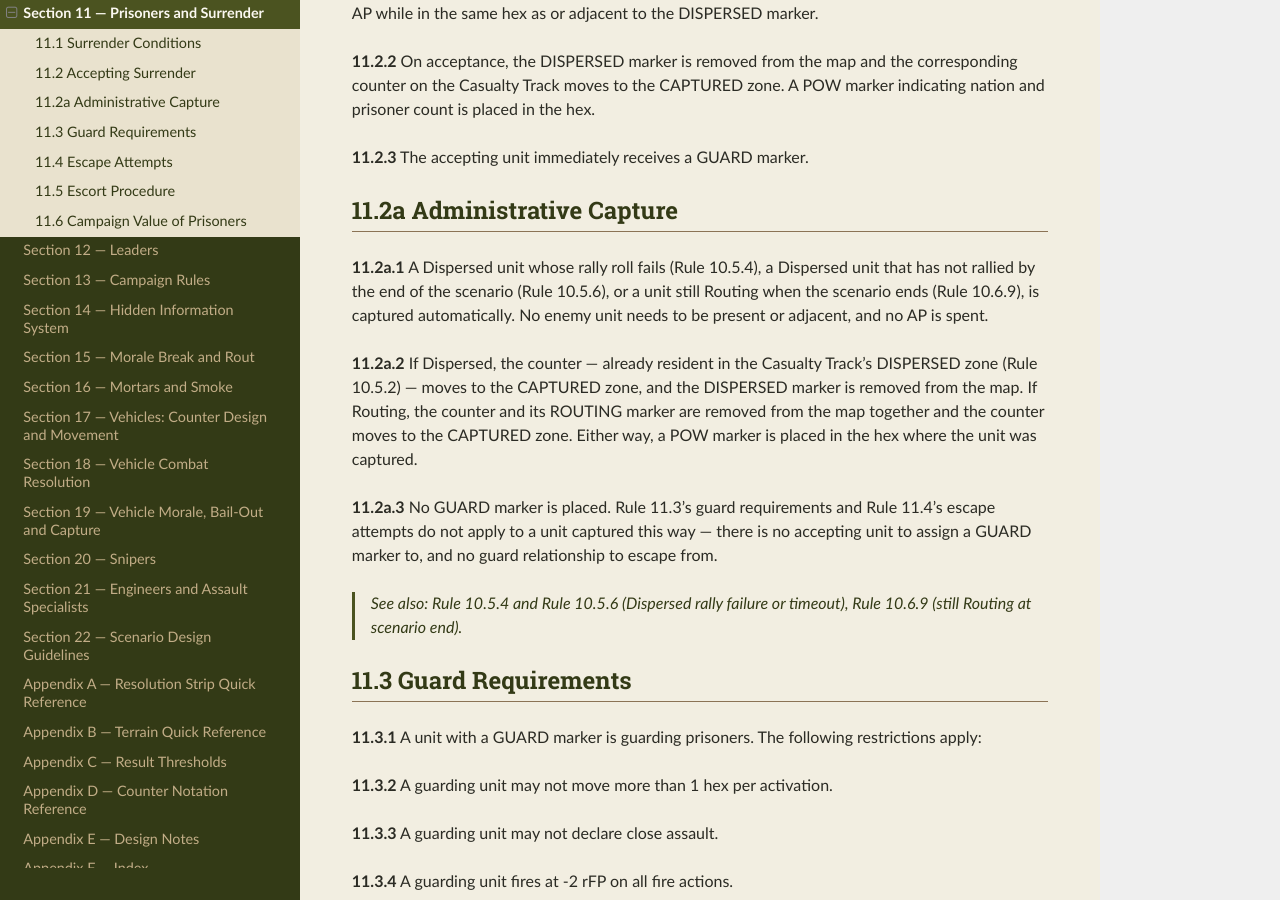
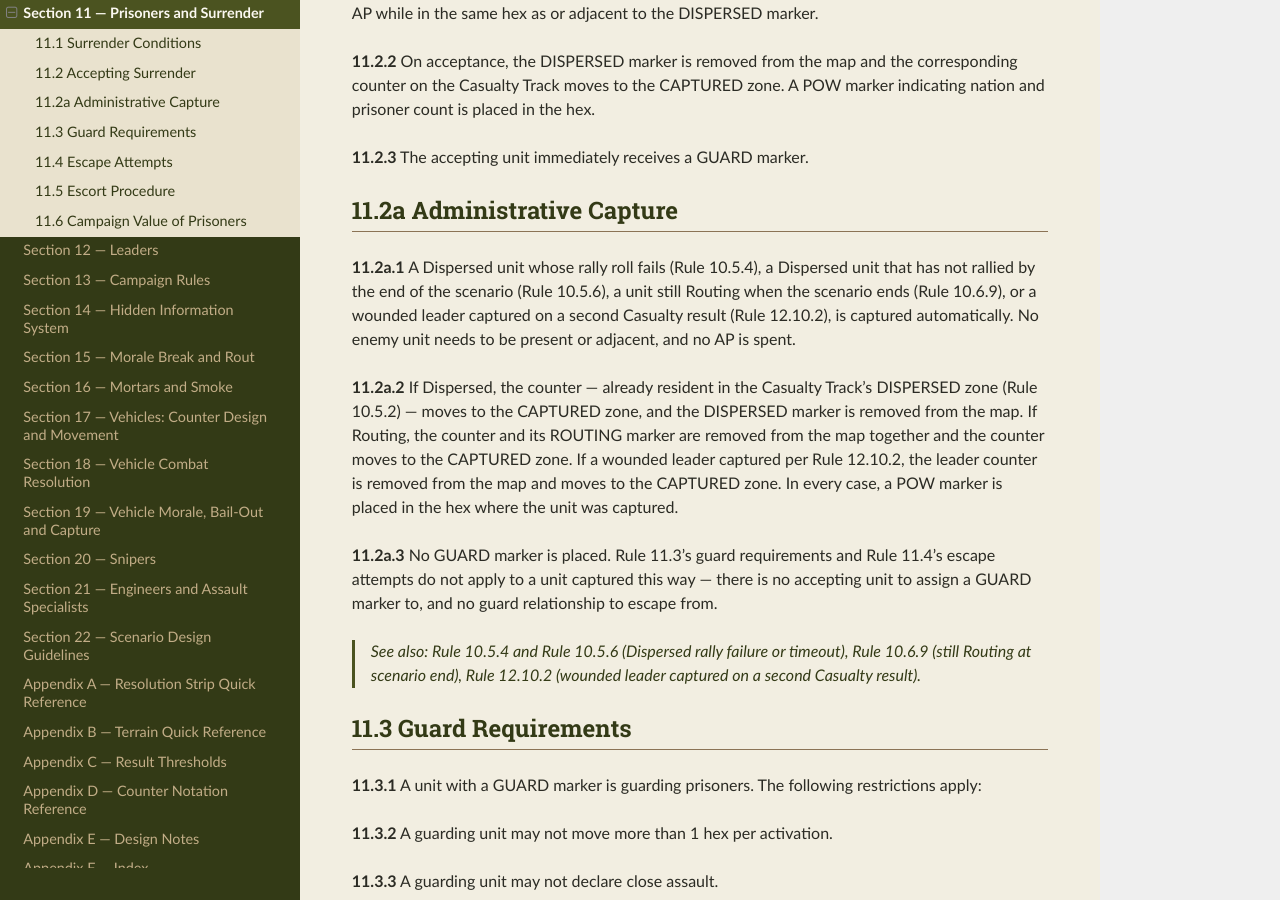
Before and after one commit to spugnoid/wdr-wargame, a Sphinx documentation site: the page built from docs/source/section_11__prisoners_and_surrender.rst, in a window 1280 px wide and 900 px high, scrolled down 456 px. Built offline with Sphinx 7.4.7 and the Read the Docs theme 3.1.0, drawn with Linux system fonts in a browser that asks for light colours.

Commit message:
fix: resolve two gaps found in whole-branch review of Administrative Capture
Rule 12.10.2's "captured or evacuated" wounded-leader outcome routed to
the DISPERSED zone, a path this same branch had just orphaned by
removing DISPERSED-zone between-scenario recovery. The roll is now
split: evacuated goes to BROKEN (still has its recovery table),
captured goes through Rule 11.2a like any other capture.

Rule 10.6.9 ("still Routing when the scenario ends is captured") could
be misread against Rule 15.5.7's Force Morale collapse language ("all
remaining units considered routing for scenario resolution purposes"),
which previously carried no consequence. 10.6.9 is now scoped
explicitly to units with an actual ROUTING marker, so a force's
collapse does not itself mass-capture its surviving units.

Co-Authored-By: Claude Sonnet 5 <noreply@anthropic.com>

```diff
--- a/docs/source/appendix_f__index.rst
+++ b/docs/source/appendix_f__index.rst
@@ -87,7 +87,7 @@ no AP, no enemy unit required  ..........  11.2a.1
 
 exempt from GUARD marker and escape attempts  ..........  11.2a.3
 
-triggers: failed Dispersed rally, unrallied at scenario end, still Routing at scenario end  ..........  10.5.4, 10.5.6, 10.6.9
+triggers: failed Dispersed rally, unrallied at scenario end, still Routing at scenario end, wounded leader captured  ..........  10.5.4, 10.5.6, 10.6.9, 12.10.2
 
 **Ammunition (AMO)**  ..........  16.3, 20.1.3
 
--- a/docs/source/section_10__unit_status.rst
+++ b/docs/source/section_10__unit_status.rst
@@ -130,9 +130,9 @@ Units may be in one of the following status levels at any time. Status is tracke
 
 **10.6.8**  A routing unit counts toward the force's CI total for Force Morale purposes (see Section 15.4).
 
-**10.6.9**  A unit still Routing when the scenario ends is captured (Rule 11.2a).
+**10.6.9**  A unit with a ROUTING marker (Rule 10.6.2) still on the map when the scenario ends is captured (Rule 11.2a).
 
-    *See also: Rule 11.2a (Administrative Capture).*
+    *See also: Rule 11.2a (Administrative Capture), Rule 15.5.7 (Force Morale collapse is a scoring abstraction and does not itself place a ROUTING marker or trigger this rule).*
 
 10.7  Combat Ineffective
 ------------------------
--- a/docs/source/section_11__prisoners_and_surrender.rst
+++ b/docs/source/section_11__prisoners_and_surrender.rst
@@ -22,13 +22,13 @@ Section 11 — Prisoners and Surrender
 11.2a  Administrative Capture
 -----------------------------
 
-**11.2a.1**  A Dispersed unit whose rally roll fails (Rule 10.5.4), a Dispersed unit that has not rallied by the end of the scenario (Rule 10.5.6), or a unit still Routing when the scenario ends (Rule 10.6.9), is captured automatically. No enemy unit needs to be present or adjacent, and no AP is spent.
+**11.2a.1**  A Dispersed unit whose rally roll fails (Rule 10.5.4), a Dispersed unit that has not rallied by the end of the scenario (Rule 10.5.6), a unit still Routing when the scenario ends (Rule 10.6.9), or a wounded leader captured on a second Casualty result (Rule 12.10.2), is captured automatically. No enemy unit needs to be present or adjacent, and no AP is spent.
 
-**11.2a.2**  If Dispersed, the counter — already resident in the Casualty Track's DISPERSED zone (Rule 10.5.2) — moves to the CAPTURED zone, and the DISPERSED marker is removed from the map. If Routing, the counter and its ROUTING marker are removed from the map together and the counter moves to the CAPTURED zone. Either way, a POW marker is placed in the hex where the unit was captured.
+**11.2a.2**  If Dispersed, the counter — already resident in the Casualty Track's DISPERSED zone (Rule 10.5.2) — moves to the CAPTURED zone, and the DISPERSED marker is removed from the map. If Routing, the counter and its ROUTING marker are removed from the map together and the counter moves to the CAPTURED zone. If a wounded leader captured per Rule 12.10.2, the leader counter is removed from the map and moves to the CAPTURED zone. In every case, a POW marker is placed in the hex where the unit was captured.
 
 **11.2a.3**  No GUARD marker is placed. Rule 11.3's guard requirements and Rule 11.4's escape attempts do not apply to a unit captured this way — there is no accepting unit to assign a GUARD marker to, and no guard relationship to escape from.
 
-    *See also: Rule 10.5.4 and Rule 10.5.6 (Dispersed rally failure or timeout), Rule 10.6.9 (still Routing at scenario end).*
+    *See also: Rule 10.5.4 and Rule 10.5.6 (Dispersed rally failure or timeout), Rule 10.6.9 (still Routing at scenario end), Rule 12.10.2 (wounded leader captured on a second Casualty result).*
 
 11.3  Guard Requirements
 ------------------------
--- a/docs/source/section_12__leaders.rst
+++ b/docs/source/section_12__leaders.rst
@@ -290,7 +290,9 @@ When a leader is activated (costs 1 AP), they may take one of the following acti
      - Unchanged
 
 
-**12.10.2**  A wounded leader that takes another Casualty result or worse: roll 1d6. On 1–3 the leader is eliminated and moved to the BROKEN zone of the Casualty Track. On 4–6 the leader is captured or evacuated and moved to the DISPERSED zone.
+**12.10.2**  A wounded leader that takes another Casualty result or worse: roll 1d6. On 1–3 the leader is eliminated and moved to the BROKEN zone of the Casualty Track. On 4–5 the leader is evacuated and moved to the BROKEN zone of the Casualty Track. On 6 the leader is captured (Rule 11.2a) and moves to the CAPTURED zone of the Casualty Track.
+
+    *See also: Rule 11.2a (Administrative Capture).*
 
 **12.10.3**  Leader elimination has immediate effect — AP pool drops from the next impulse onward. The remaining leaders must compensate or the force becomes seriously degraded.
 
--- a/docs/source/section_15__morale_break_and_rout.rst
+++ b/docs/source/section_15__morale_break_and_rout.rst
@@ -135,7 +135,9 @@ Most WWII engagements ended not with one side physically eliminated but with one
 
 **15.5.6**  Success: the force holds. The new Force Morale threshold advances by 1 — the next check triggers when one more unit becomes CI or begins routing. This continues until the force either collapses or the scenario ends.
 
-**15.5.7**  Failure: the force collapses. The scenario ends immediately. All remaining units on the map are considered routing for scenario resolution purposes. The opposing force wins.
+**15.5.7**  Failure: the force collapses. The scenario ends immediately. All remaining units on the map are considered routing for scenario resolution purposes only — this is a scoring abstraction for determining the victor, not a status change, and does not place a ROUTING marker on any unit or trigger Rule 10.6.9. The opposing force wins.
+
+    *See also: Rule 10.6.9 (capture at scenario end applies only to units with an actual ROUTING marker).*
 
 **15.5.8**  Force Morale checks may trigger multiple times per scenario as the threshold advances. A force that passes early checks can still collapse under sustained attrition.
 
```
Also changed, not shown: docs/source/appendix_e__design_notes.rst (+2 -0 lines).
